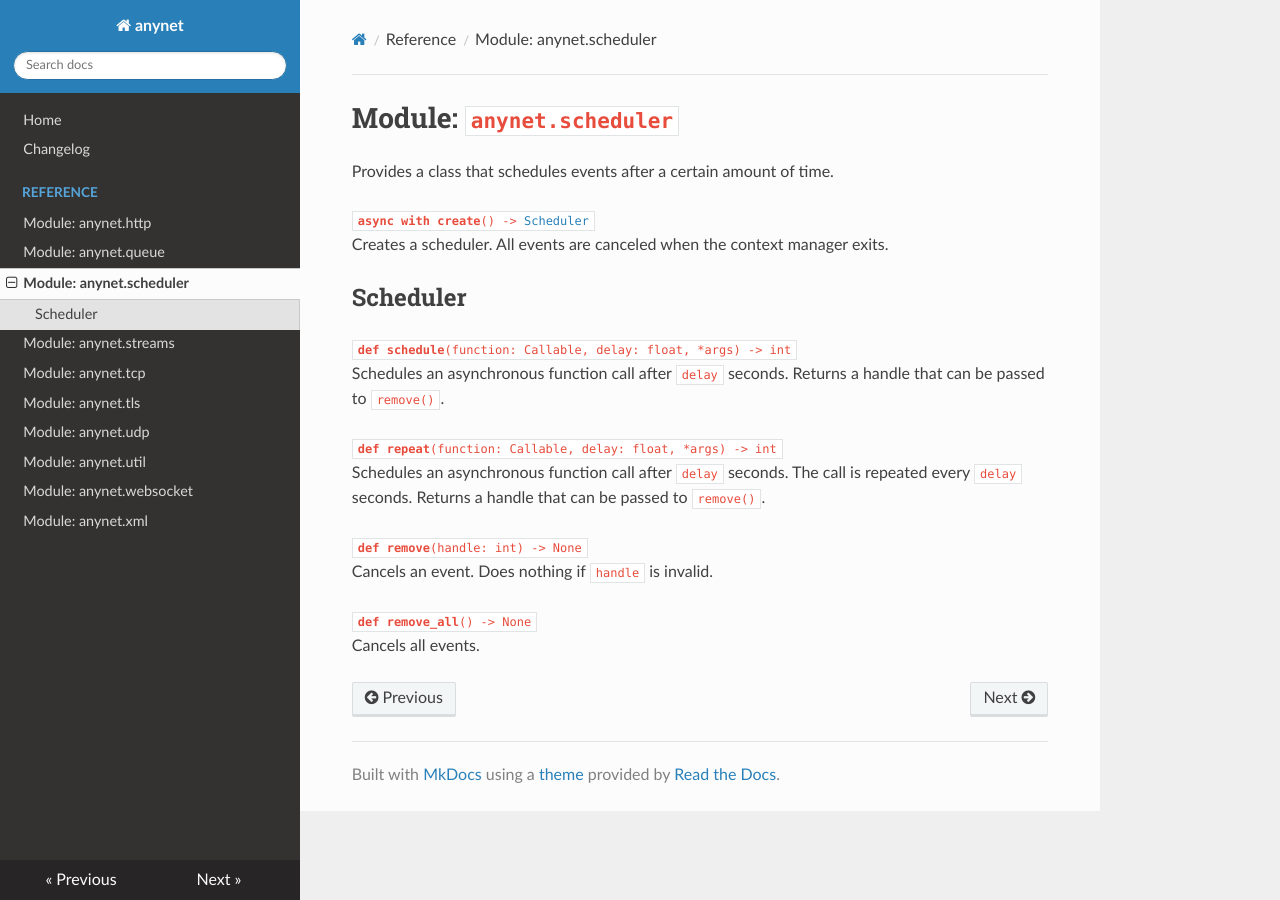
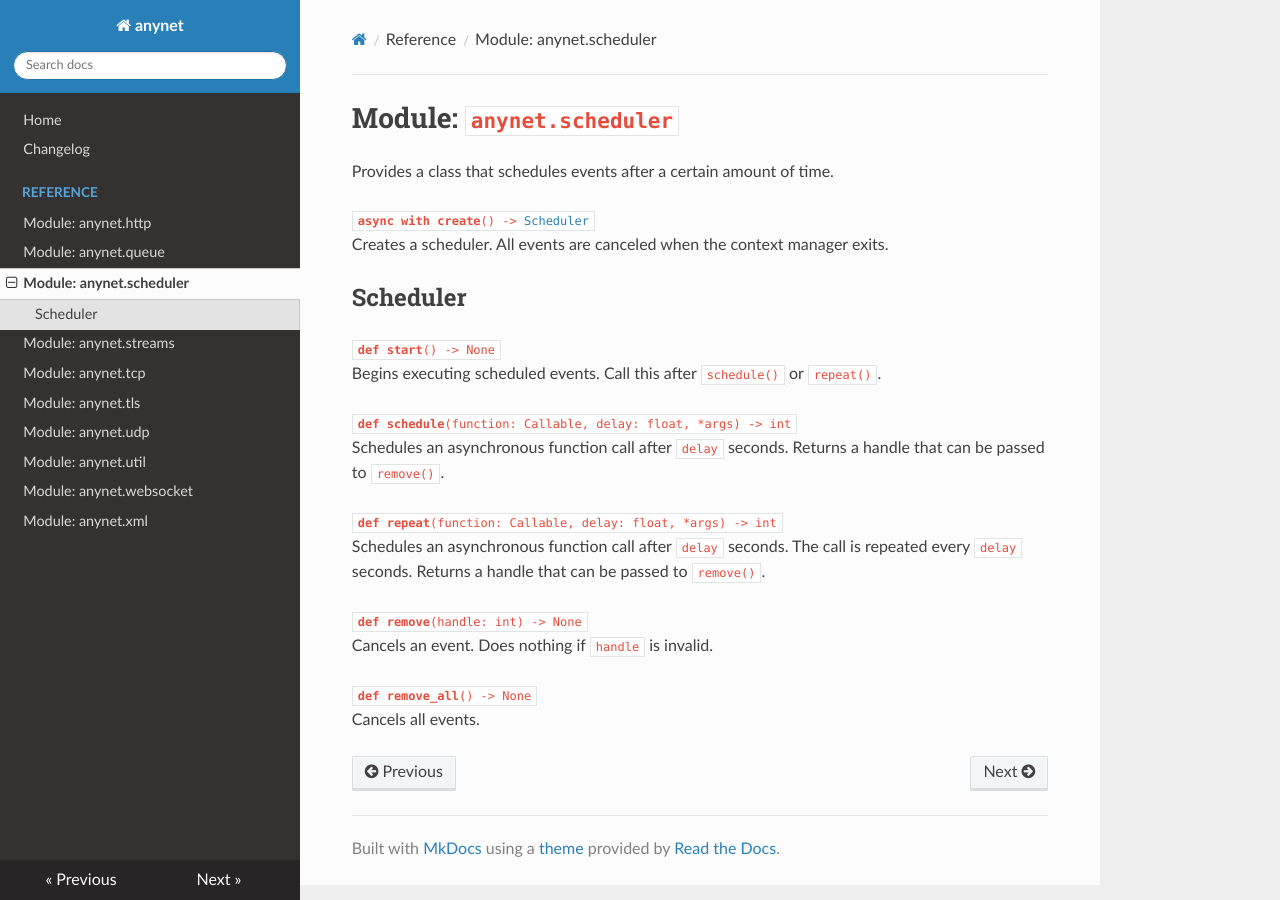
Before and after one commit to kinnay/anynet, an MkDocs documentation site: the page built from docs/reference/scheduler.md, in a window 1280 px wide. Built offline with MkDocs 1.6.1, drawn with Linux system fonts in a browser that asks for light colours; nearby versions of some CDN libraries.

Commit message:
Update scheduler.md
Add missing documentation on launch function for Scheduler.

```diff
--- a/docs/reference/scheduler.md
+++ b/docs/reference/scheduler.md
@@ -7,6 +7,9 @@ Provides a class that schedules events after a certain amount of time.
 <span class="docs">Creates a scheduler. All events are canceled when the context manager exits.</span>
 
 ## Scheduler
+<code>**def start**() -> None</code><br>
+<span class="docs">Begins executing scheduled events. Call this after `schedule()` or `repeat()`.</span>
+
 <code>**def schedule**(function: Callable, delay: float, \*args) -> int</code><br>
 <span class="docs">Schedules an asynchronous function call after `delay` seconds. Returns a handle that can be passed to `remove()`.</span>
 
```
